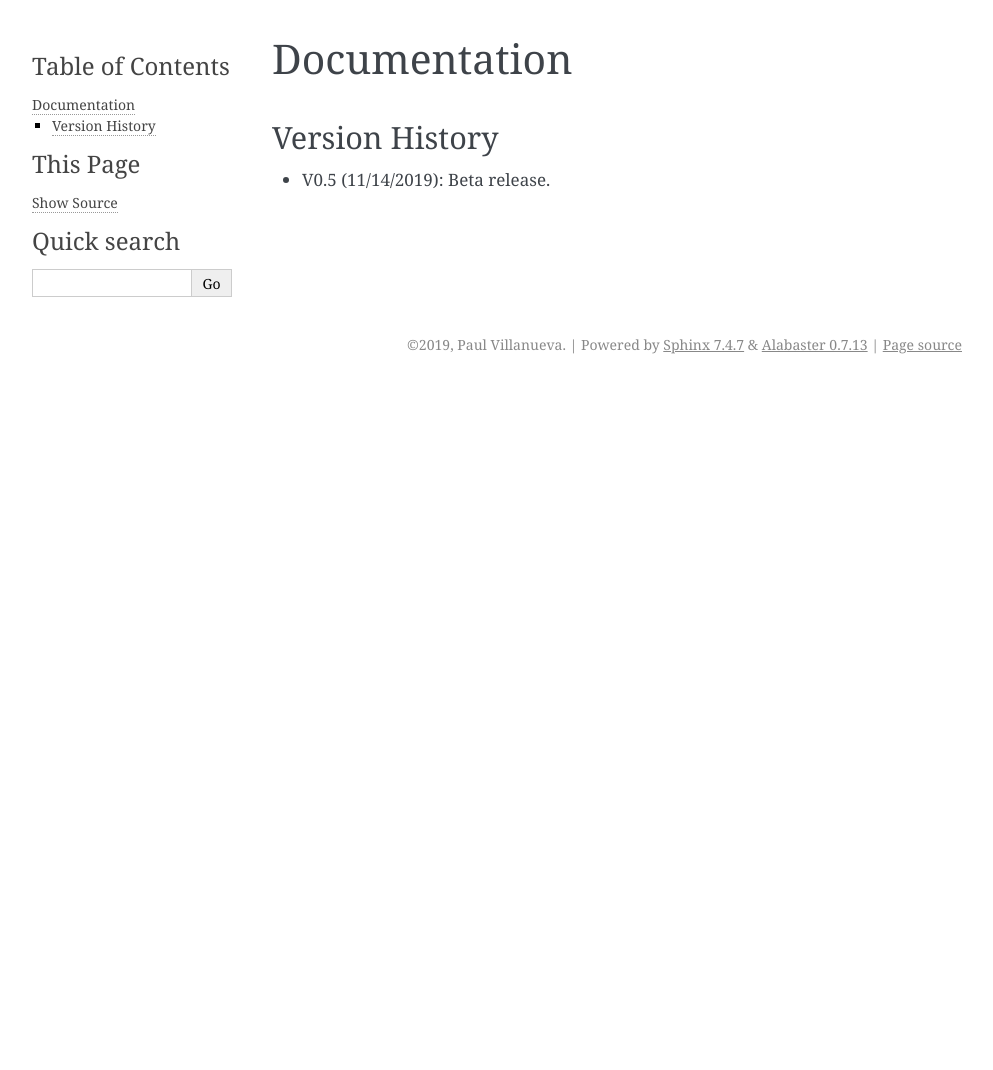
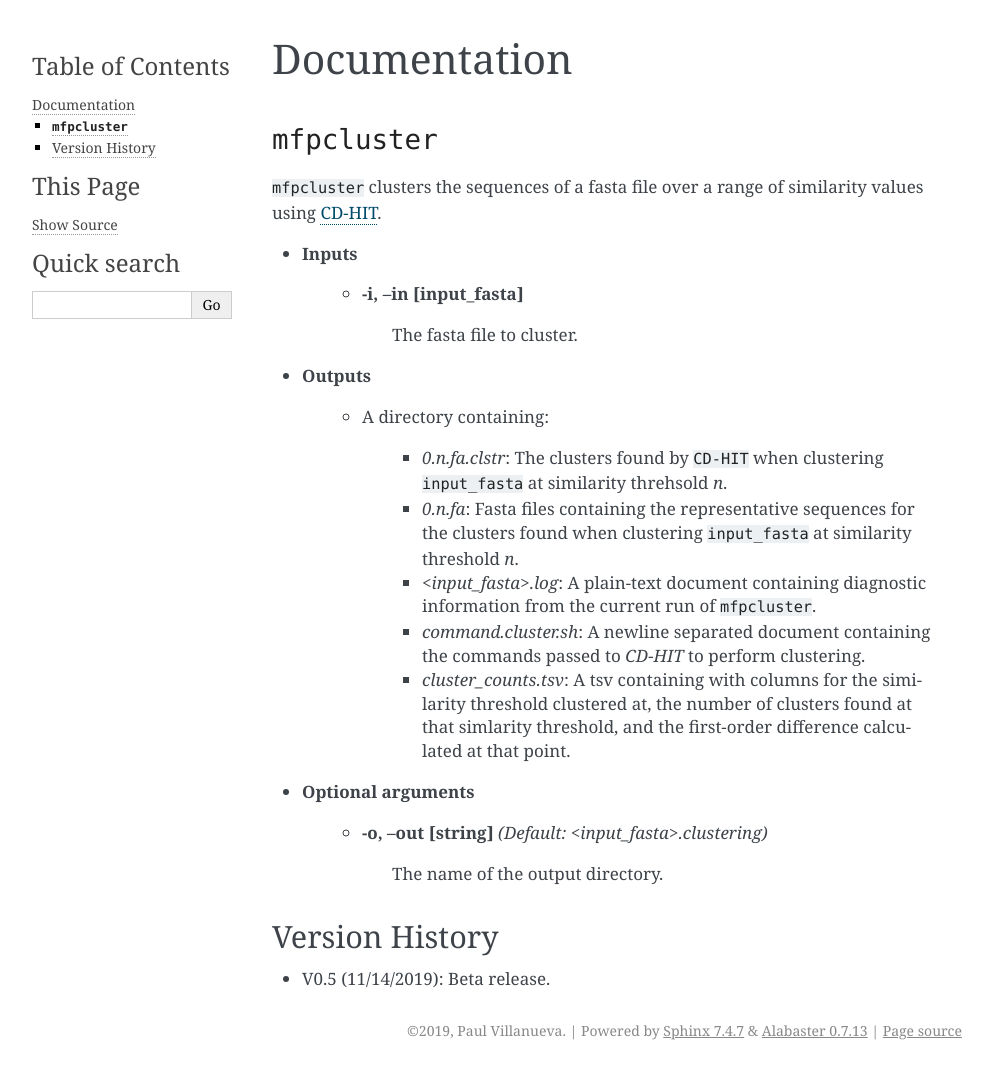
Before and after one commit to pommevilla/MetaFunPrimer, a Sphinx documentation site: the page built from docs/source/Documentation.rst, in a window 1280 px wide. Shown: the whole page, without its empty margins (148-1141 px from the left). Built offline with Sphinx 7.4.7, drawn with Linux system fonts in a browser that asks for light colours; before the commit the page ends 900 px from its top, so only the background shows below that.

Commit message:
Add documentation for mfpcluster

```diff
--- a/docs/source/Documentation.rst
+++ b/docs/source/Documentation.rst
@@ -1,5 +1,32 @@
 Documentation
 =============
+
+``mfpcluster``
+--------------
+
+``mfpcluster`` clusters the sequences of a fasta file over a range of similarity values using `CD-HIT <http://weizhongli-lab.org/cd-hit/>`_.
+
+* **Inputs**
+
+   * **-i, --in [input_fasta]**
+
+        The fasta file to cluster.
+
+* **Outputs**
+
+    * A directory containing:
+
+        * *0.n.fa.clstr*: The clusters found by ``CD-HIT`` when clustering ``input_fasta`` at similarity threhsold *n*.
+        * *0.n.fa*: Fasta files containing the representative sequences for the clusters found when clustering ``input_fasta`` at similarity threshold *n*.
+        * *<input_fasta>.log*: A plain-text document containing diagnostic information from the current run of ``mfpcluster``.
+        * *command.cluster.sh*: A newline separated document containing the commands passed to `CD-HIT` to perform clustering.
+        * *cluster_counts.tsv*: A tsv containing with columns for the similarity threshold clustered at, the number of clusters found at that simlarity threshold, and the first-order difference calculated at that point.
+
+* **Optional arguments**
+
+    * **-o, --out [string]** *(Default: <input_fasta>.clustering)*
+
+        The name of the output directory.
 
 Version History
 ---------------
```
